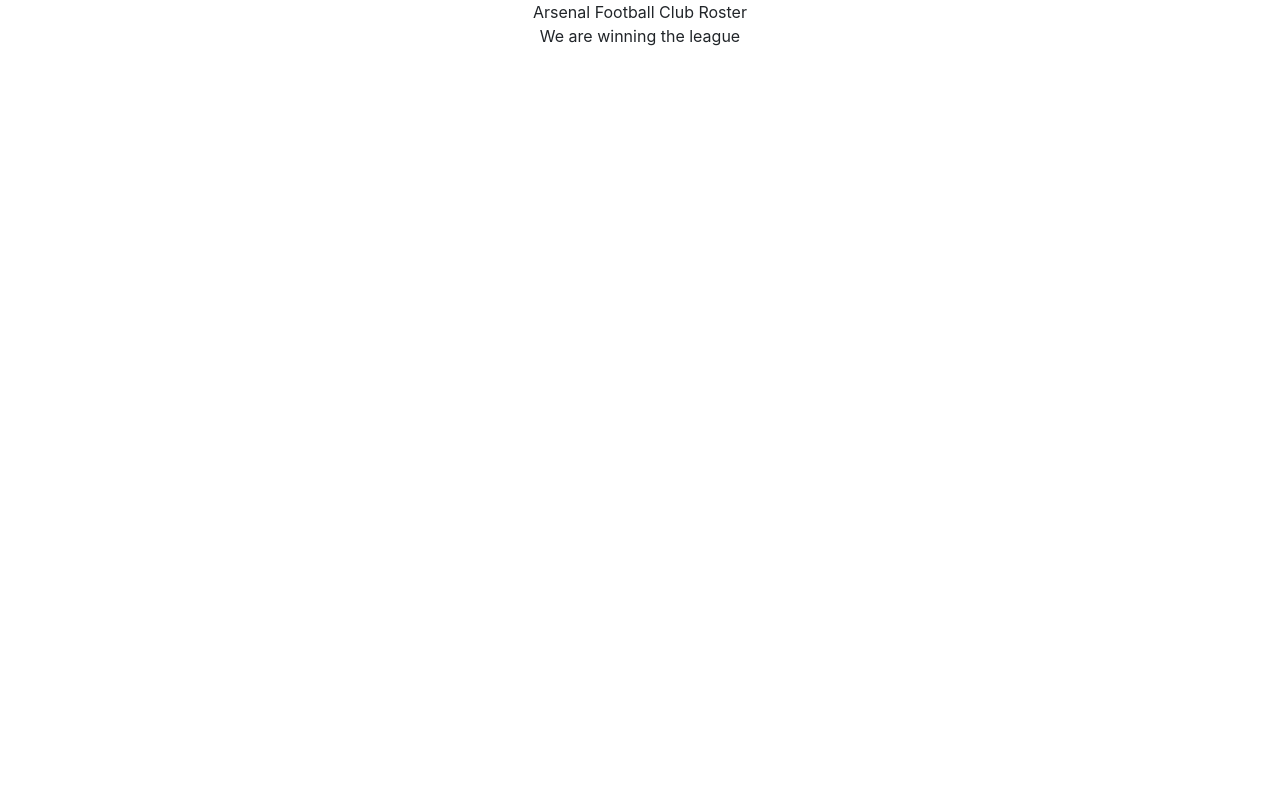
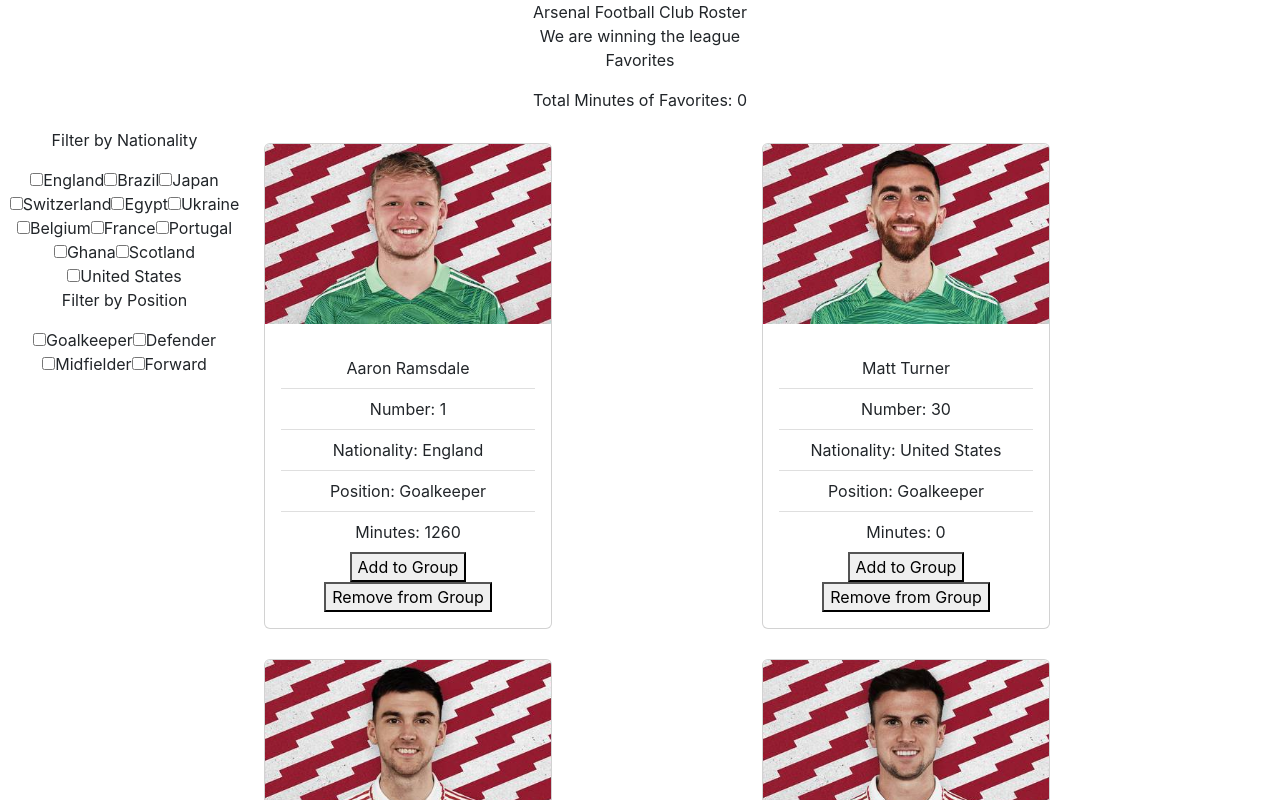
Before and after one commit to CozyCapybara/development, a React (Create React App) app: page / in a window 1280 px wide. Shown: the top 800 px of the page. Built offline with nearby package versions, Linux system fonts and the light colour scheme; the HTML template or start-up script is replaced by a standard one.

Commit message:
filtering done

```diff
--- a/src/App.js
+++ b/src/App.js
@@ -2,9 +2,11 @@
 import './App.css';
 import { useState } from "react";
 import players from "./assets/players.json";
-import {PlayerCard} from "./components/player"
-import {filter} from 'dom-helpers';
-import {updateFilters} from "./components/filterHandler"
+import { PlayerCard } from "./components/player"
+import { filter } from 'dom-helpers';
+import { updateFilters } from "./components/filterHandler"
+import { CheckBoxes } from './components/CheckBoxes';
+
 
 
 players.forEach((item) => {
@@ -18,95 +20,113 @@
 
   // all states
   //const [filteredData, setFilteredData] = useState(players);
-  const [favPlayers, setFavPlayers] = useState({});
+  const [favPlayers, setFavPlayers] = useState([]);
   const [mins, setMins] = useState(0);
   const [positionFilters, setPositionFilters] = useState([]);
   const [countryFilters, setCountryFilters] = useState([]);
-  const [sortType, setSortType] = useState("Increasing Minutes");
+  //const [favoriteFilter, setFavoriteFilter] = useState(false);
+  const [sort, setSort] = useState(false);
 
-  const sortTypes = ["Increasing Minutes", "Decreasing Minutes", "Increasing Number", "Decreasing Number"];
+  // const sortTypes = ["None", "Minutes", "Number"];
+
+  /*
+  const updateFavorites = (uid) => {
+    let newGroup = favPlayers;
+    if (newGroup[uid]) {
+      newGroup[uid] +=1;
+    } else {
+      newGroup[uid] = 1;
+    }
+    setFavPlayers({...newGroup});
+  }
+
+  */
+  //const positionFilterCategories = ["Goalkeeper", "Defender", "Midfielder", "Forward"];
+  //const countryFilterCategories = ["England", "Brazil", "Japan", "Switzerland", "Egypt", "Belgium", "France", "Ukraine", "United States", "Portugal", "Ghana", "Scotland"];
+
+  // filters for each type of filter
+
+  //position filters
+  function addPositionFilter(position) {
+    setPositionFilters([...positionFilters, position]);
+  }
+
+  const removePositionFilter = position => {
+    setPositionFilters(positionFilters.filter(addPositionFilter => addPositionFilter !== position));
+  }
+
+  const filterByPosition = item => {
+    if (positionFilters.length === 0) {
+      return true;
+    }
+    return positionFilters.includes(item.position);
+  }
 
 
-  const positionFilterCategories = ["Goalkeeper", "Defender", "Midfielder", "Forward"];
-  const countryFilterCategories = ["England", "Brazil", "Japan", "Switzerland", "Egypt", "Belgium", "France", "Ukraine", "United States", "Portugal", "Ghana", "Scotland"];
+
+  //country filters
+  function addCountryFilter(country) {
+    setCountryFilters([...countryFilters, country]);
+  }
+
+  const removeCountryFilter = country => {
+    setCountryFilters(countryFilters.filter(addCountryFilter => addCountryFilter !== country));
+  }
+
+  const filterByCountry = item => {
+    if (countryFilters.length === 0) {
+      return true;
+    }
+    return countryFilters.includes(item.country);
+  }
 
 
-  // filter handler for checkboxes, passes on to filterHandler which
-  // updates the data and cards
-  function handleFilterInput(type, filterCategory, filterOn) {
-    if (type === "None") {
-      // reset or something
-      setFilteredData(players);
-      setSortType("Increasing Number");
-      setFilterTypes([]);
-    } else if (type === "position") {
-      filterPosition(filterCategory,  filterOn);
-    } else if (type === "country") {
-      updateFilters(filterCategory, filterOn);
-    } else if (type === "favorites") {
-      updateFilters(filterCategory, filterOn);
+  // sorting functinos
+  const sortNumber = (a,b) => {
+    return a.number - b.number;
+  }
+
+
+  const changeSort = (a,b) => {
+    if (sort) {
+      return sortNumber(a,b);
+    } else {
+      randomSort(a,b);
     }
   }
 
-  function removeFilter(currentFilterTypes) {
-    if (currentFilterTypes !== []){
-      for (let i = 0; i < currentFilterTypes.length; i++){
-        const type = currentFilterTypes[i];
-        if (positionFilterCategories.indexOf(type) !== -1){
-          filterPosition(type, false);
+  const randomSort = (a,b) => {
+    return -1;
   }
+
+
+
+
+
+  function addFavorite(item) {
+    if (!favPlayers.includes(item.name)){
+      setFavPlayers([...favPlayers, item.name])
+      setMins(mins+item.minutes);
     }
+
+  }
+
+  function removeFavorite(item) {
+    if (favPlayers.includes(item.name)) {
+      const tempFavs = favPlayers;
+      const index = tempFavs.indexOf(item.name);
+      tempFavs.splice(index, 1);
+      setFavPlayers(tempFavs);
+      setMins(mins-item.minutes);
     }
   }
 
-
-  function filterPosition(position, filterOn){
-    if (filterOn) {
-
-      // set the data we are working with based on the filters already applied
-      if (filterTypes === []) {
-        let temp = [...players];
-        setFilterTypes([position]);
-        // filter current data set
-        setFilteredData(temp.filter((playercard) => {
-          return playercard.position.includes(position);
-        }))
-      } else {
-        let temp = [...filteredData];
-        setFilterTypes([...filterTypes, position]);
-        // filter current data set
-        setFilteredData(temp.filter((playercard) => {
-          return playercard.position.includes(position);
-        }))
-      }
-
-    // filter is being removed
-    } else {
-      setFilterTypes(filterTypes.filter(type => type !== position));
-      setFilteredData()
-    }
-  }
+  //<CheckBoxes addCountryFilter={addCountryFilter} addPositionFilter={addPositionFilter} removeCountryFilter={removeCountryFilter} removePostionFilter={removePositionFilter}/>
 
 
-  function filterCountry(country, filterOn){
 
-  }
-
-  function filterFavorites(favorite, filterOn){
-
-  }
-
-  function updateFilters(toUpdate, filterOn) {
-    // if filter got toggled so that now it is applied
-
-
-  }
-
-  // handles sorting input for the two sort options, passes to
-  // sortHandler which updates the data and cards
-  function handleSortInput(type) {
-    setSortType(type)
-  }
+  const filteredArray = players.filter(item => filterByCountry(item)).filter(item => filterByPosition(item));
+  filteredArray.sort((a,b) => changeSort(a,b));
 
   return (
     <div className="App">
@@ -123,22 +143,34 @@
         </div>
       </div>
 
+      <div id="favorites">
+        <p className='section-label'>Favorites</p>
+        <div>
 
-      <div id="root">
+        </div>
+        <p>Total Minutes of Favorites: {mins}</p>
+
+      </div>
+
+
+
+
       <div className="main-container">
 
 
         <div className="main-grid">
           <div className="sidebar">
+            <CheckBoxes addCountryFilter={addCountryFilter} addPositionFilter={addPositionFilter} removeCountryFilter={removeCountryFilter} removePositionFilter={removePositionFilter}/>
 
           </div>
 
           <div className="item-grid">
-
+            {filteredArray.map((item, index) => {
+              return (<PlayerCard key={index} item={item} addFavorite={addFavorite} removeFavorite={removeFavorite}/>)
+            })}
           </div>
         </div>
 
-        </div>
       </div>
 
 
--- a/src/assets/players.json
+++ b/src/assets/players.json
@@ -49,7 +49,7 @@
       "position": "Defender",
       "country": "Ukraine",
       "minutes": 559,
-      "image": "images/Zinchenko.jpg",
+      "image": "images/Zinchenko.png",
       "favorite": false,
       "number": 35
     },
@@ -148,7 +148,7 @@
       "position": "Forward",
       "country": "England",
       "minutes": 152,
-      "image":"images/anika.jpg",
+      "image":"images/Nketiah.jpg",
       "favorite": false,
       "number": 14
     },
@@ -171,7 +171,7 @@
       "number": 7
     },
     {
-      "name": "Gabrial Martinelli",
+      "name": "Gabriel Martinelli",
       "position": "Forward",
       "country": "Brazil",
       "minutes": 1181,
--- a/src/components/CheckBoxes.js
+++ b/src/components/CheckBoxes.js
@@ -1,7 +1,114 @@
 import '../App.css';
 
 
-export function CheckBoxes() {
+export function CheckBoxes({addCountryFilter: applyCountryFilter, addPositionFilter: applyPositionFilter, removeCountryFilter, removePositionFilter}) {
+
+  const handleCountryFilterChange = (event, country) => {
+    if (event.target.checked === true){
+      applyCountryFilter(country)
+    } else {
+      removeCountryFilter(country)
+    }
+  }
+
+  const handlePositionFilterChange = (event, position) => {
+    if (event.target.checked === true) {
+      applyPositionFilter(position)
+    } else {
+      removePositionFilter(position)
+    }
+  }
+
+  return (
+    <div className="filters-wrapper">
+      <p className="filter-name">Filter by Nationality</p>
+      <div className="country-filters">
+        <label className="labels">
+          <input type="checkbox" onChange={event => handleCountryFilterChange(event, "England")}/>
+            England
+        </label>
+        <label className="labels">
+          <input type="checkbox" onChange={event => handleCountryFilterChange(event, "Brazil")}/>
+            Brazil
+        </label>
+        <label className="labels">
+          <input type="checkbox" onChange={event => handleCountryFilterChange(event, "Japan")}/>
+            Japan
+
+        </label>
+        <label className="labels">
+          <input type="checkbox" onChange={event => handleCountryFilterChange(event, "Switzerland")}/>
+            Switzerland
+        </label>
+        <label className="labels">
+          <input type="checkbox" onChange={event => handleCountryFilterChange(event, "Egypt")}/>
+            Egypt
+        </label>
+        <label className="labels">
+          <input type="checkbox" onChange={event => handleCountryFilterChange(event, "Ukraine")}/>
+            Ukraine
+
+        </label>
+        <label className="labels">
+          <input type="checkbox" onChange={event => handleCountryFilterChange(event, "Belgium")}/>
+            Belgium
+
+        </label>
+        <label className="labels">
+          <input type="checkbox" onChange={event => handleCountryFilterChange(event, "France")}/>
+            France
+
+        </label>
+        <label className="labels">
+          <input type="checkbox" onChange={event => handleCountryFilterChange(event, "Portugal")}/>
+            Portugal
+
+        </label>
+        <label className="labels">
+          <input type="checkbox" onChange={event => handleCountryFilterChange(event, "Ghana")}/>
+            Ghana
+
+        </label>
+        <label className="labels">
+          <input type="checkbox" onChange={event => handleCountryFilterChange(event, "Scotland")}/>
+            Scotland
+
+        </label>
+        <label className="labels">
+          <input type="checkbox" onChange={event => handleCountryFilterChange(event, "United States")}/>
+            United States
+
+        </label>
+      </div>
+
+      <p className="filter-name">Filter by Position</p>
+      <div className="position-filters">
+        <label className='labels'>
+          <input type="checkbox" onChange={event => handlePositionFilterChange(event, "Goalkeeper")}/>
+            Goalkeeper
+
+        </label>
+        <label className='labels'>
+          <input type="checkbox" onChange={event => handlePositionFilterChange(event, "Defender")}/>
+            Defender
+
+        </label>
+        <label className='labels'>
+          <input type="checkbox" onChange={event => handlePositionFilterChange(event, "Midfielder")}/>
+            Midfielder
+
+        </label>
+        <label className='labels'>
+          <input type="checkbox" onChange={event => handlePositionFilterChange(event, "Forward")}/>
+            Forward
+
+        </label>
+
+      </div>
+    </div>
+  )
 
 
 }
+
+export default CheckBoxes
--- /dev/null
+++ b/src/components/Favorites.js
@@ -0,0 +1,5 @@
+import '../App.css';
+
+export function Favorites ({displayFavorites}) {
+
+}
--- a/src/components/player.js
+++ b/src/components/player.js
@@ -13,13 +13,14 @@
       <Card.Body>
         <Card.Title>{item.title}</Card.Title>
         <ListGroup className="list-group-flush">
+          <ListGroup.Item>{item.name}</ListGroup.Item>
           <ListGroup.Item>Number: {item.number}</ListGroup.Item>
           <ListGroup.Item>Nationality: {item.country}</ListGroup.Item>
           <ListGroup.Item>Position: {item.position}</ListGroup.Item>
           <ListGroup.Item>Minutes: {item.minutes}</ListGroup.Item>
         </ListGroup>
-        <ToggleButton variant="primary" onClick={() => {addFavorite(item)}}>Add to Group</ToggleButton>
-        <ToggleButton variant="primary" onClick={() => {removeFavorite(item)}}>Remove from Group</ToggleButton>
+        <button onClick={() => {addFavorite(item)}}>Add to Group</button>
+        <button onClick={() => {removeFavorite(item)}}>Remove from Group</button>
       </Card.Body>
     </Card>
   );
```
Also changed, not shown: src/components/favoritesHandler.js (deleted). Lines whose indentation alone changed are shown as unchanged.
